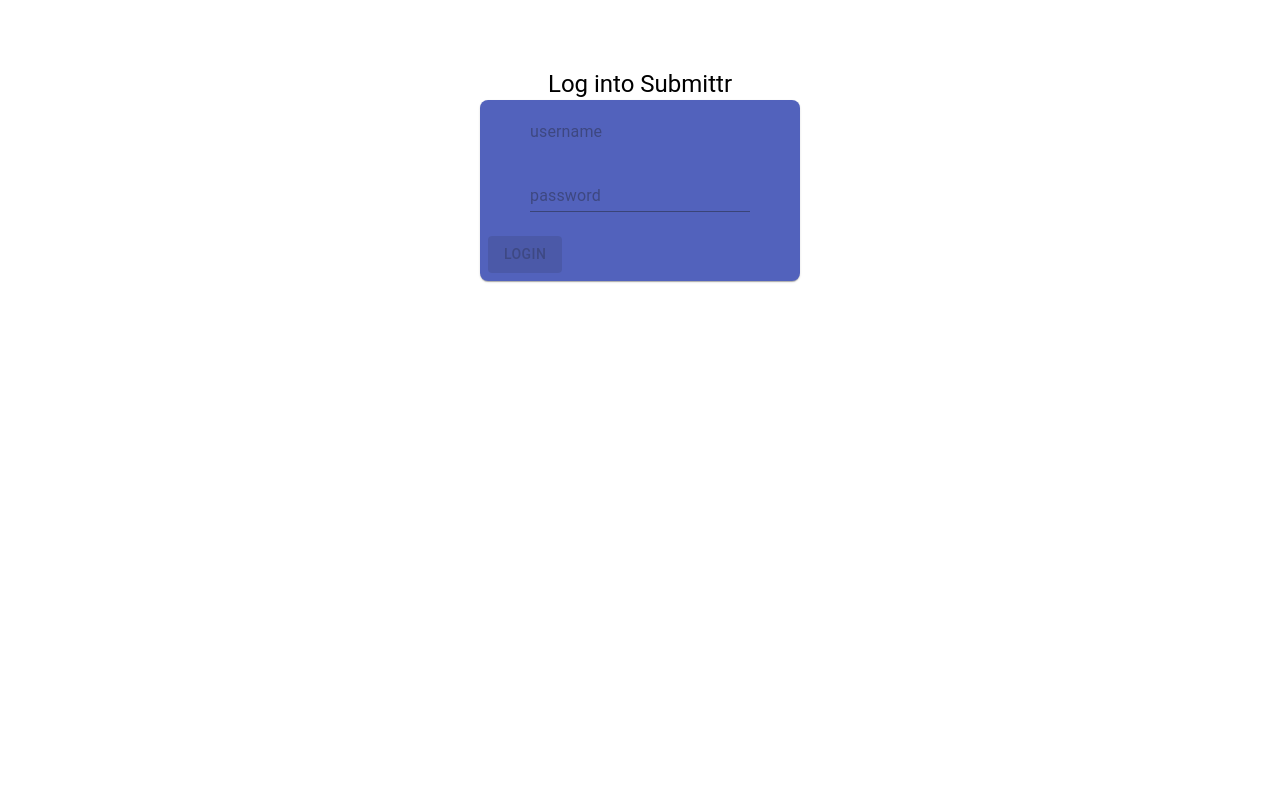
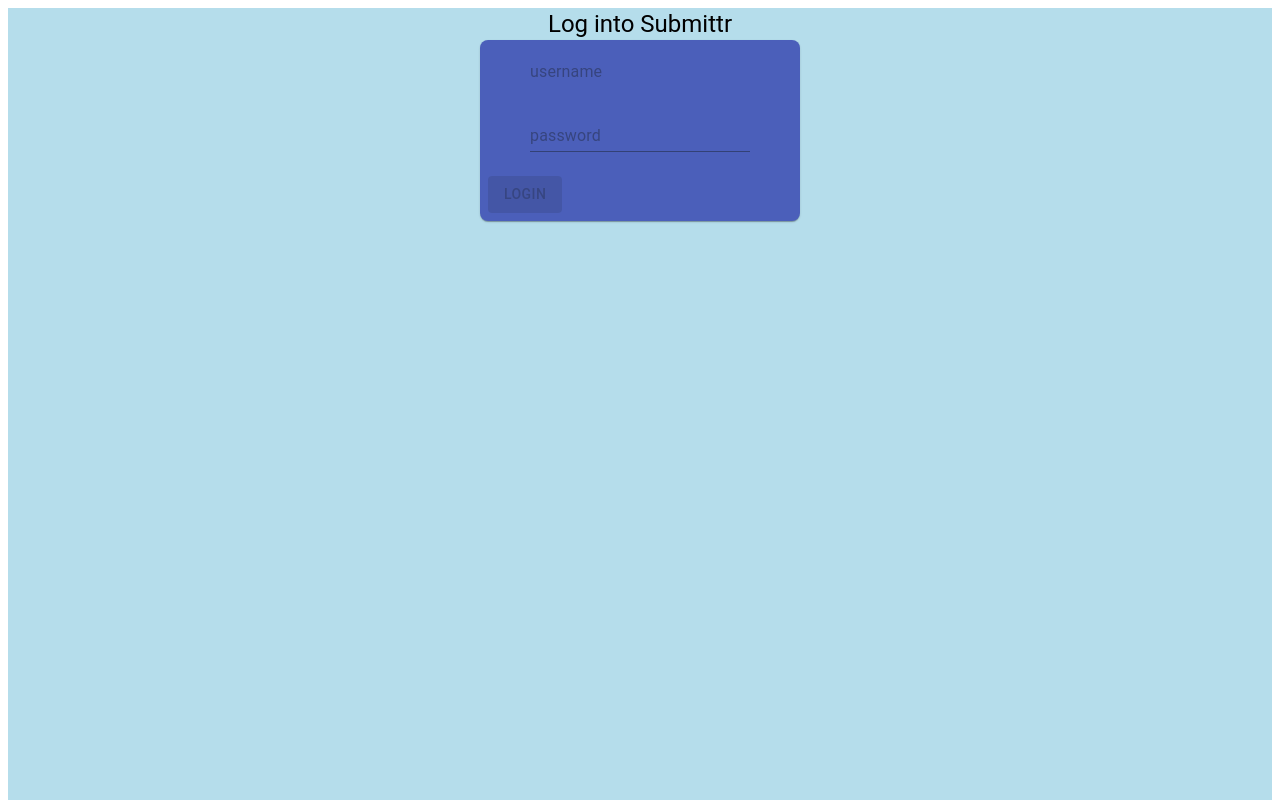
Before and after one commit to nkitan/submittr_client, a React (Create React App) app: page / in a window 1280 px wide. Shown: the top 800 px of the page. Built offline with nearby package versions, Linux system fonts and the light colour scheme; the HTML template or start-up script is replaced by a standard one.

Commit message:
start implementing login logic

```diff
--- /dev/null
+++ b/src/Config.js
@@ -0,0 +1,3 @@
+const authenticatr_host = "http://localhost:6969"
+
+export { authenticatr_host }
--- a/src/Login.js
+++ b/src/Login.js
@@ -5,6 +5,7 @@
 import CardContent from '@material-ui/core/CardContent'
 import CardActions from '@material-ui/core/CardActions'
 import Card from '@material-ui/core/Card'
+import { authenticatr_host } from './Config';
 
 import { useState } from 'react';
 import './css/Login.css'
@@ -31,6 +32,7 @@
 
     function handleSubmit(event) {
         alert('Username: ' + username + '\nPassword: ' + password)
+        fetch(authenticatr_host).then(res => res.text()).then(res => console.log(res))
         event.preventDefault();
     }
 
@@ -59,7 +61,6 @@
                         onChange={(e) => setPassword(e.target.value)}
                     />
                 </CardContent>
-
                 <CardActions>
                   <Button variant="contained" size="medium" type="submit" color="secondary" disabled={!validateForm()}>
                     Login
--- a/src/css/Login.css
+++ b/src/css/Login.css
@@ -1,8 +1,11 @@
 @media all and (min-width: 480px) {
     .Login {
-      padding: 60px 0;
+      padding-bottom: 100%;
       align-content: center;
       text-align: center;
+      background-color:rgb(181, 221, 235);
+      background-size: inherit;
+      size: inherit;
     }
 
     .Login form {
```
